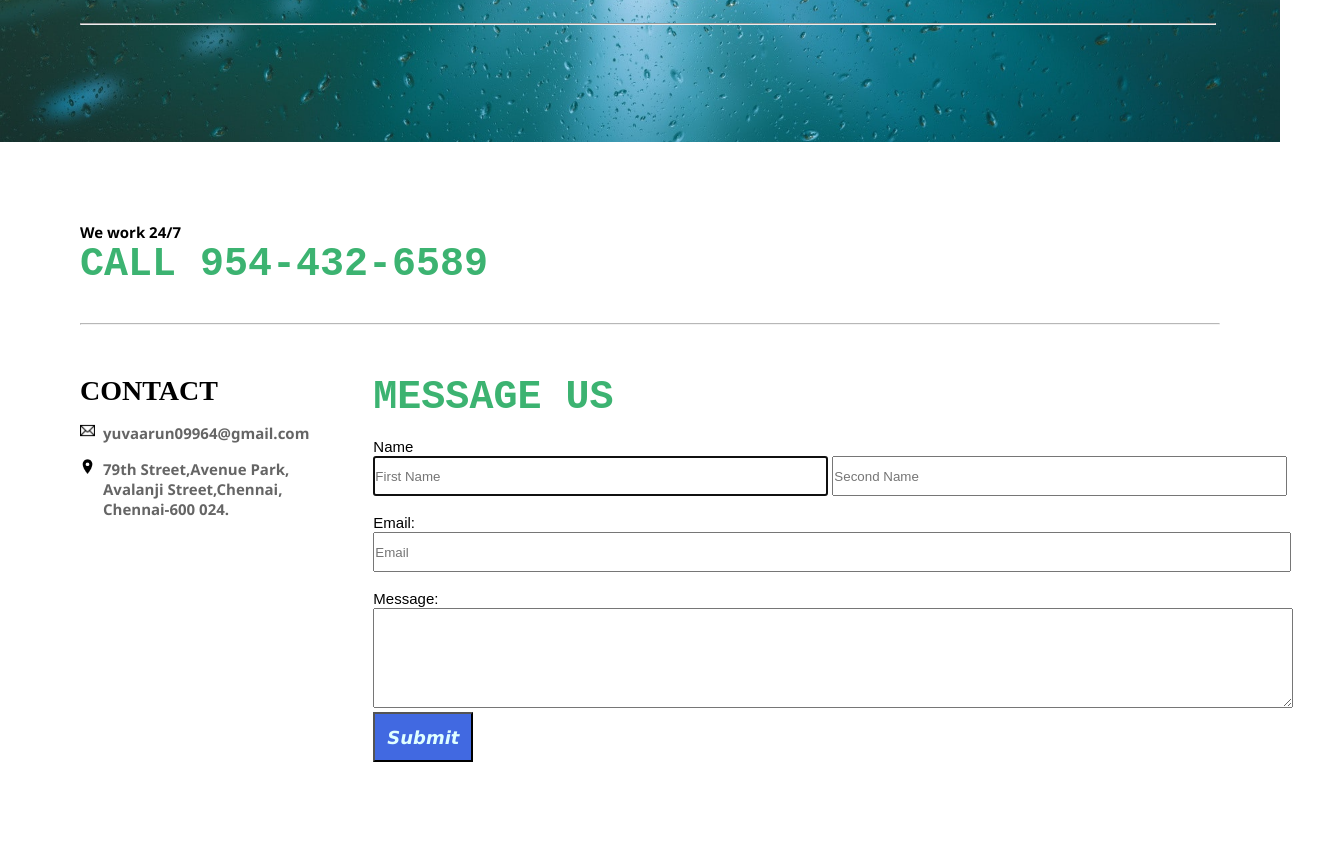
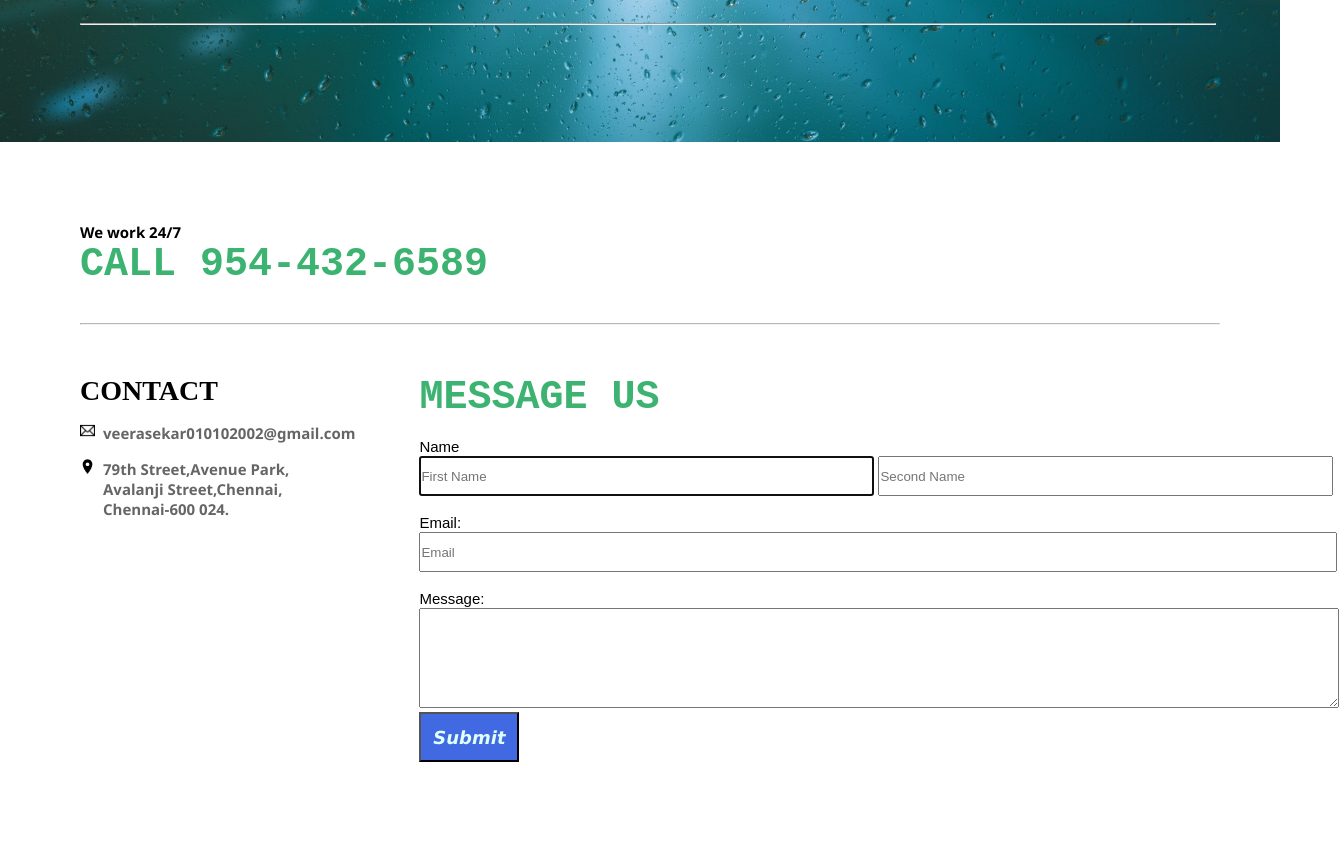
Before and after one commit to VEERASEKAR-RAVICHANDRAN/OCTANET_OCTOBER, a plain HTML site: page OASIS Project/Landing Page/index.html in a window 1280 px wide. Shown: the part 3410-4270 px from the top of the page, 1339 px wide, since content can reach past the window. Drawn offline with Linux system fonts and the light colour scheme; files whose address does not match are found by name.

Commit message:
Update index.html

```diff
--- a/OASIS Project/Landing Page/index.html
+++ b/OASIS Project/Landing Page/index.html
@@ -153,7 +153,7 @@
             <h3>Contact</h3>
             <section class="mail-image">
               <a href="#"><img src="./Assets/mail_email_icon.png" alt="mail" width="15px" height="15px"></a>
-              <a href="mailto:yuvaarun09964@gmail.com"><p>yuvaarun09964@gmail.com</p></a>
+              <a href="mailto:veerasekar01102002@gmail.com"><p>veerasekar010102002@gmail.com</p></a>
             </section>
           </section>
           <section class="contact-location">
```
